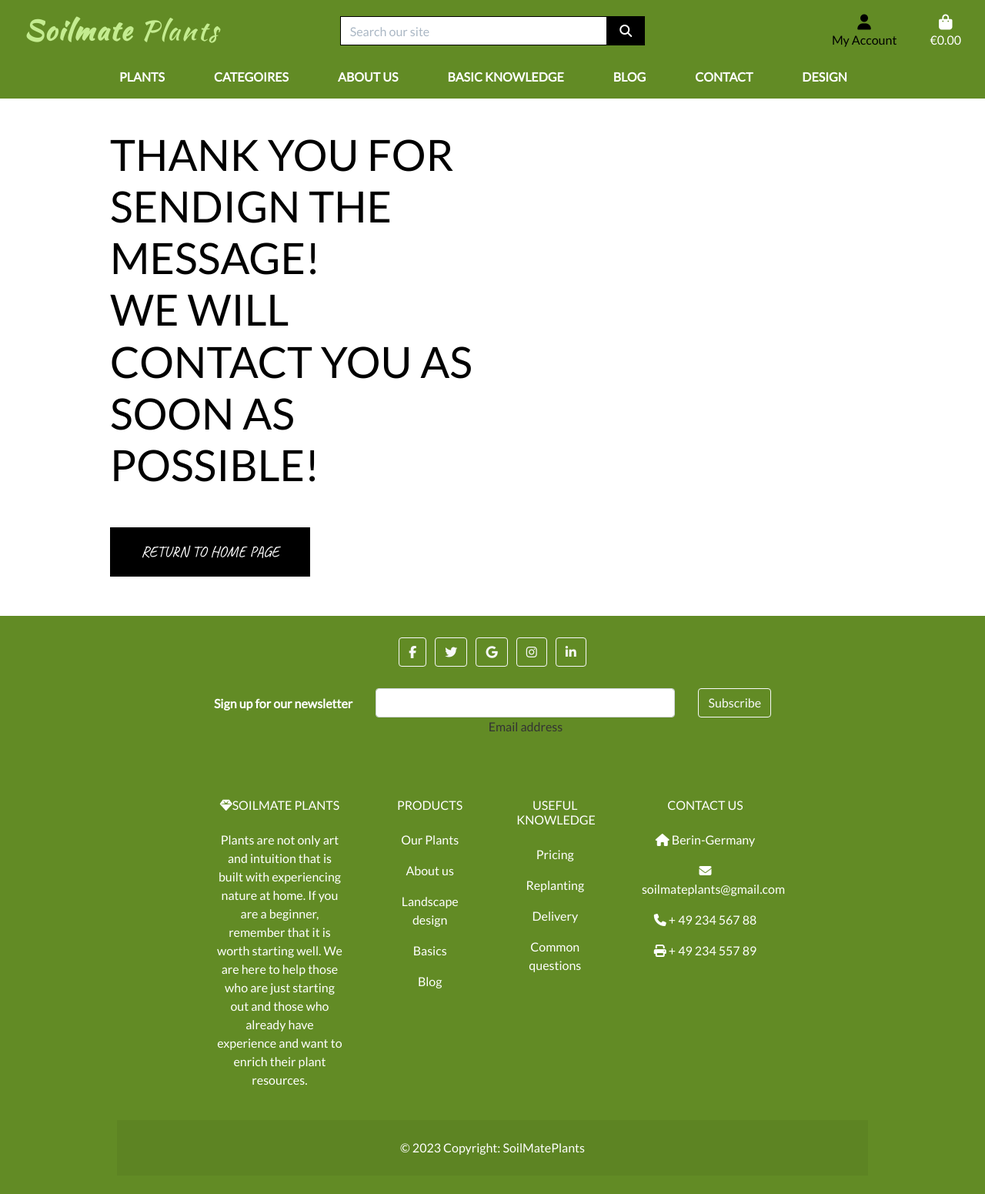
After one commit to KamilaAzul/Soilmate-Plants, a Django app: page /thankYou in a window 1280 px wide. The commit adds this page. Shown: the whole page at 77% size. Run offline with Django 3.2, Linux system fonts and the light colour scheme; some libraries are stand-ins or nearby versions.

Commit message:
Update to contact us page

```diff
--- /dev/null
+++ b/home/templates/home/thankYou.html
@@ -0,0 +1,26 @@
+{% extends 'base.html' %}
+{% load static %}
+{% block content %}
+    <div class="container header-container">
+        <div class="row">
+            <div class="col"></div>
+        </div>
+    </div>
+    <div class="container h-100">
+        <div class="row h-100">
+            <div class="col-7 col-md-6 my-auto">
+                <h1 class="display-4 logo-font text-black">
+                    Thank you for sendign the message!<br />
+                    We will contact you as soon as possible!
+                </h1>
+                <div class="my-5">
+                    <h4>
+                        <a href="{% url 'home' %}"
+                            class="shop-now-button btn btn-lg rounded-0 text-uppercase py-3">
+                                Return to home page</a>
+                    </h4>
+                </div>
+            </div>
+        </div>
+    </div>
+{% endblock %}
--- a/home/urls.py
+++ b/home/urls.py
@@ -5,5 +5,6 @@ urlpatterns = [
     path('', views.index, name='home'),
     path('about', views.about, name="about"),
     path('contact', views.contact, name="contact"),
-    path('design', views.design, name="design")
+    path('design', views.design, name="design"),
+    path('thankYou', views.thankYou, name="thankYou")
 ]
--- a/home/views.py
+++ b/home/views.py
@@ -25,3 +25,9 @@ def design(request):
      A view that renders the design page
     """
     return render(request, "home/design.html")
+
+def thankYou(request):
+    """
+     A view that renders the thank you page
+    """
+    return render(request, "home/thankYou.html")
```
Also changed, not shown: home/templates/home/contact_us.html (+24 -10 lines).
